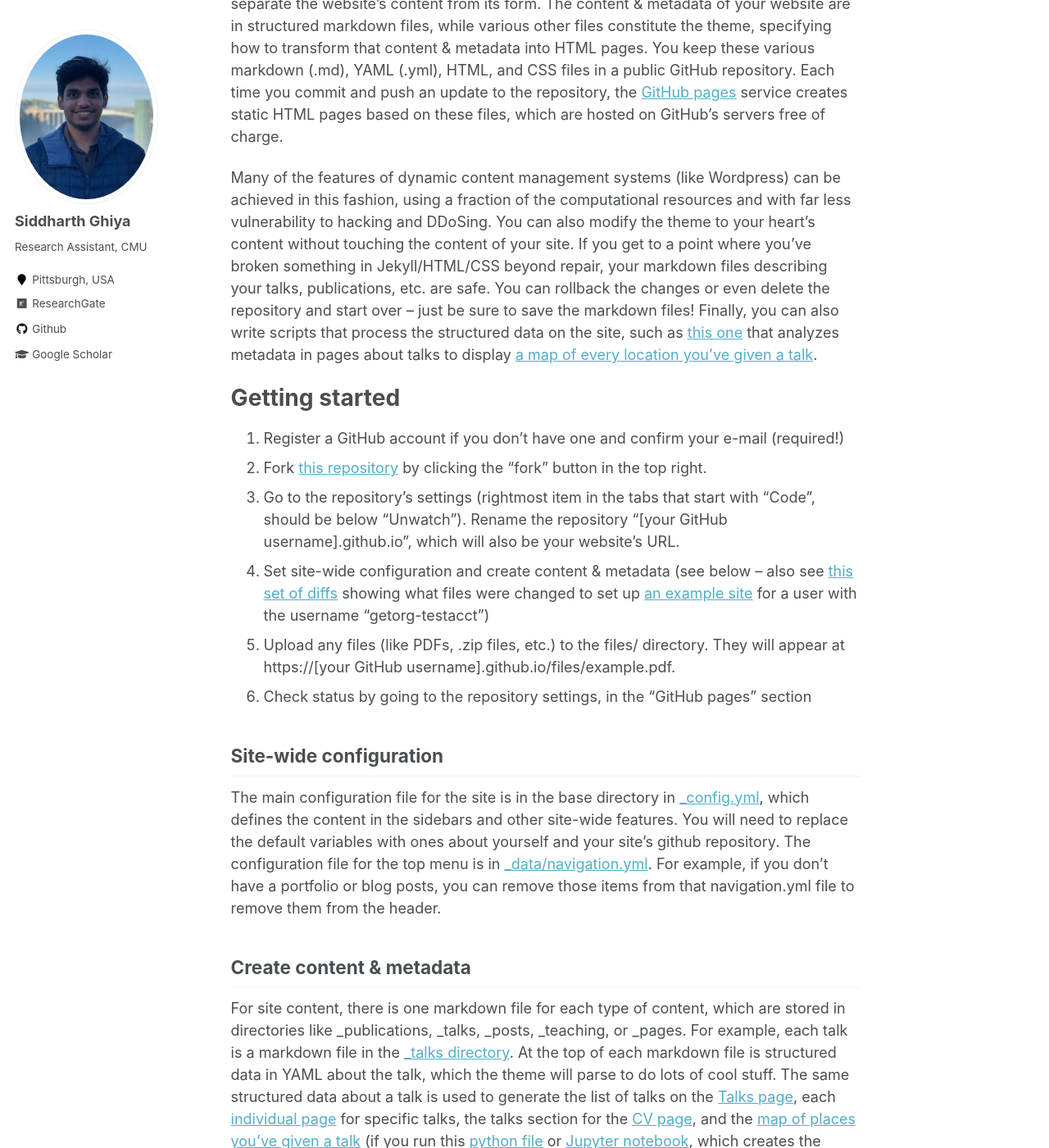
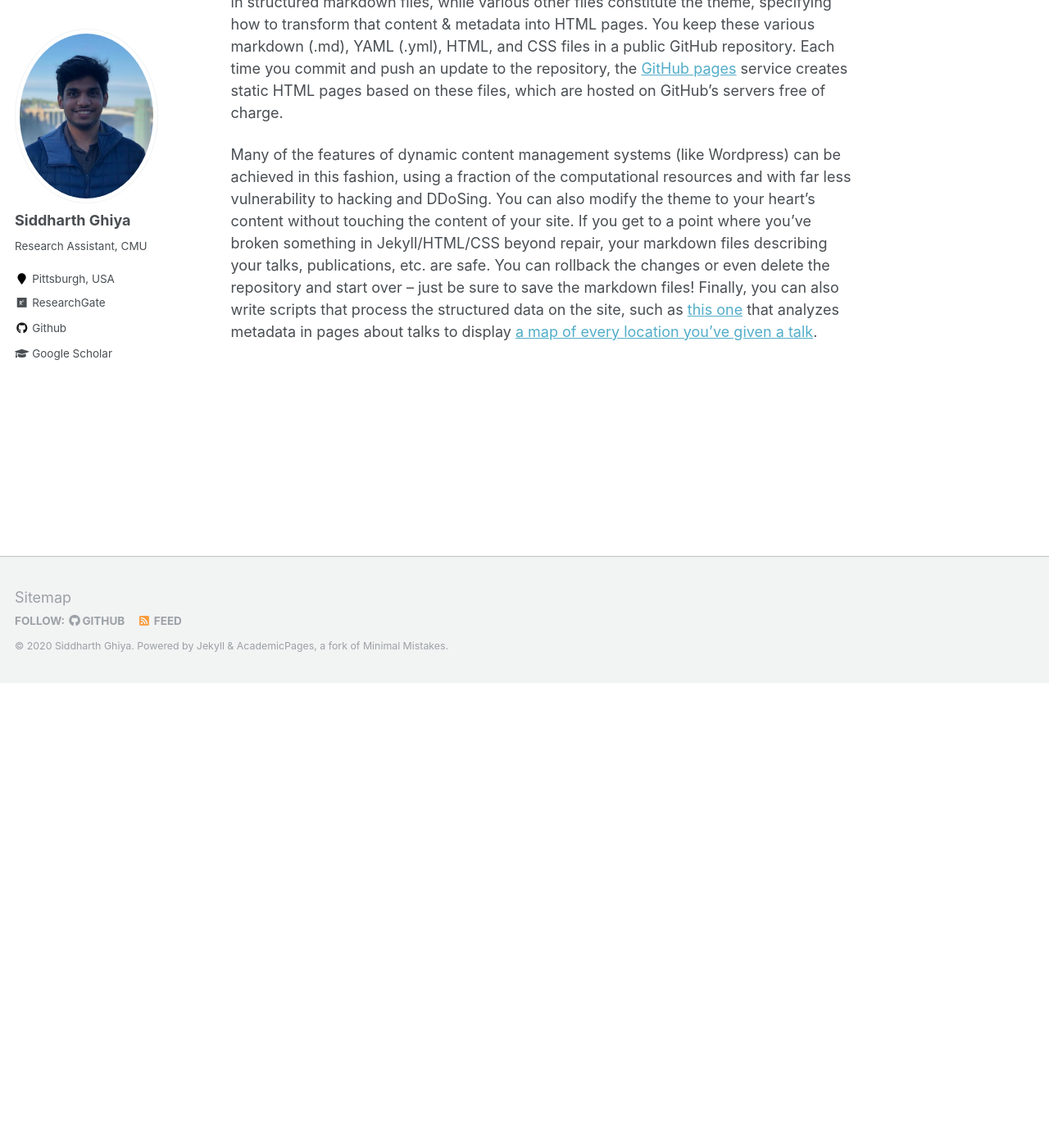
Before and after one commit to siddharthghiya/siddharthghiya.github.io, a Jekyll site: the page built from _pages/about.md, in a window 1280 px wide and 1400 px high, scrolled down 566 px. Shown: the whole window at 82% size. Built offline with Jekyll 4.4.1, drawn with Linux system fonts in a browser that asks for light colours; some of the changed text lies outside the part shown.

Commit message:
trial with about.md

```diff
--- a/_pages/about.md
+++ b/_pages/about.md
@@ -1,6 +1,6 @@
 ---
 permalink: /
-title: "academicpages is a ready-to-fork GitHub Pages template for academic personal websites"
+title: "Siddharth Ghiya"
 excerpt: "About me"
 author_profile: true
 redirect_from:
@@ -15,36 +15,3 @@
 Like many other Jekyll-based GitHub Pages templates, academicpages makes you separate the website's content from its form. The content & metadata of your website are in structured markdown files, while various other files constitute the theme, specifying how to transform that content & metadata into HTML pages. You keep these various markdown (.md), YAML (.yml), HTML, and CSS files in a public GitHub repository. Each time you commit and push an update to the repository, the [GitHub pages](https://pages.github.com/) service creates static HTML pages based on these files, which are hosted on GitHub's servers free of charge.
 
 Many of the features of dynamic content management systems (like Wordpress) can be achieved in this fashion, using a fraction of the computational resources and with far less vulnerability to hacking and DDoSing. You can also modify the theme to your heart's content without touching the content of your site. If you get to a point where you've broken something in Jekyll/HTML/CSS beyond repair, your markdown files describing your talks, publications, etc. are safe. You can rollback the changes or even delete the repository and start over -- just be sure to save the markdown files! Finally, you can also write scripts that process the structured data on the site, such as [this one](https://github.com/academicpages/academicpages.github.io/blob/master/talkmap.ipynb) that analyzes metadata in pages about talks to display [a map of every location you've given a talk](https://academicpages.github.io/talkmap.html).
-
-Getting started
-======
-1. Register a GitHub account if you don't have one and confirm your e-mail (required!)
-1. Fork [this repository](https://github.com/academicpages/academicpages.github.io) by clicking the "fork" button in the top right.
-1. Go to the repository's settings (rightmost item in the tabs that start with "Code", should be below "Unwatch"). Rename the repository "[your GitHub username].github.io", which will also be your website's URL.
-1. Set site-wide configuration and create content & metadata (see below -- also see [this set of diffs](http://archive.is/3TPas) showing what files were changed to set up [an example site](https://getorg-testacct.github.io) for a user with the username "getorg-testacct")
-1. Upload any files (like PDFs, .zip files, etc.) to the files/ directory. They will appear at https://[your GitHub username].github.io/files/example.pdf.
-1. Check status by going to the repository settings, in the "GitHub pages" section
-
-Site-wide configuration
-------
-The main configuration file for the site is in the base directory in [_config.yml](https://github.com/academicpages/academicpages.github.io/blob/master/_config.yml), which defines the content in the sidebars and other site-wide features. You will need to replace the default variables with ones about yourself and your site's github repository. The configuration file for the top menu is in [_data/navigation.yml](https://github.com/academicpages/academicpages.github.io/blob/master/_data/navigation.yml). For example, if you don't have a portfolio or blog posts, you can remove those items from that navigation.yml file to remove them from the header.
-
-Create content & metadata
-------
-For site content, there is one markdown file for each type of content, which are stored in directories like _publications, _talks, _posts, _teaching, or _pages. For example, each talk is a markdown file in the [_talks directory](https://github.com/academicpages/academicpages.github.io/tree/master/_talks). At the top of each markdown file is structured data in YAML about the talk, which the theme will parse to do lots of cool stuff. The same structured data about a talk is used to generate the list of talks on the [Talks page](https://academicpages.github.io/talks), each [individual page](https://academicpages.github.io/talks/2012-03-01-talk-1) for specific talks, the talks section for the [CV page](https://academicpages.github.io/cv), and the [map of places you've given a talk](https://academicpages.github.io/talkmap.html) (if you run this [python file](https://github.com/academicpages/academicpages.github.io/blob/master/talkmap.py) or [Jupyter notebook](https://github.com/academicpages/academicpages.github.io/blob/master/talkmap.ipynb), which creates the HTML for the map based on the contents of the _talks directory).
-
-**Markdown generator**
-
-I have also created [a set of Jupyter notebooks](https://github.com/academicpages/academicpages.github.io/tree/master/markdown_generator
-) that converts a CSV containing structured data about talks or presentations into individual markdown files that will be properly formatted for the academicpages template. The sample CSVs in that directory are the ones I used to create my own personal website at stuartgeiger.com. My usual workflow is that I keep a spreadsheet of my publications and talks, then run the code in these notebooks to generate the markdown files, then commit and push them to the GitHub repository.
-
-How to edit your site's GitHub repository
-------
-Many people use a git client to create files on their local computer and then push them to GitHub's servers. If you are not familiar with git, you can directly edit these configuration and markdown files directly in the github.com interface. Navigate to a file (like [this one](https://github.com/academicpages/academicpages.github.io/blob/master/_talks/2012-03-01-talk-1.md) and click the pencil icon in the top right of the content preview (to the right of the "Raw | Blame | History" buttons). You can delete a file by clicking the trashcan icon to the right of the pencil icon. You can also create new files or upload files by navigating to a directory and clicking the "Create new file" or "Upload files" buttons.
-
-Example: editing a markdown file for a talk
-![Editing a markdown file for a talk](/images/editing-talk.png)
-
-For more info
-------
-More info about configuring academicpages can be found in [the guide](https://academicpages.github.io/markdown/). The [guides for the Minimal Mistakes theme](https://mmistakes.github.io/minimal-mistakes/docs/configuration/) (which this theme was forked from) might also be helpful.
```
